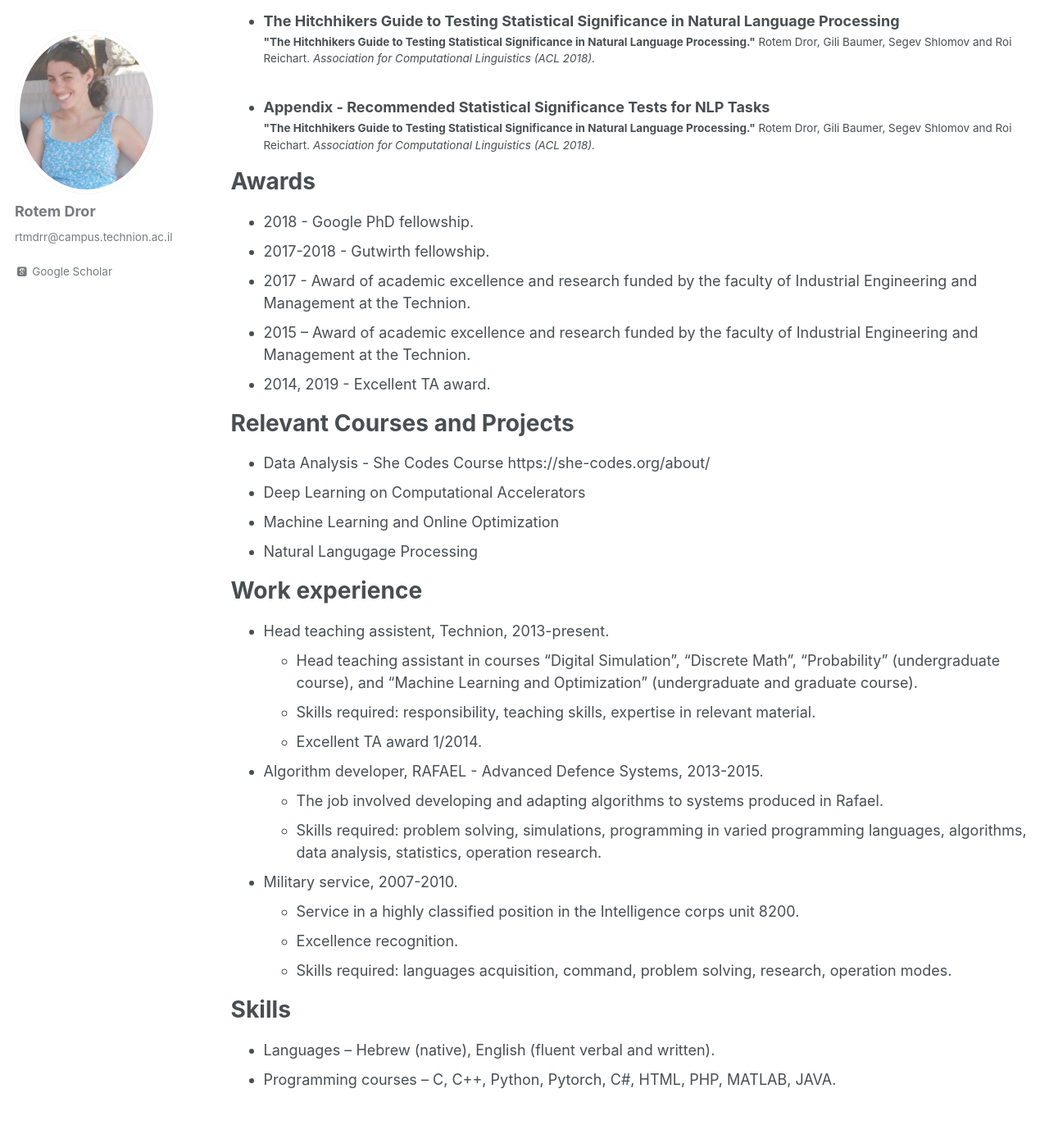
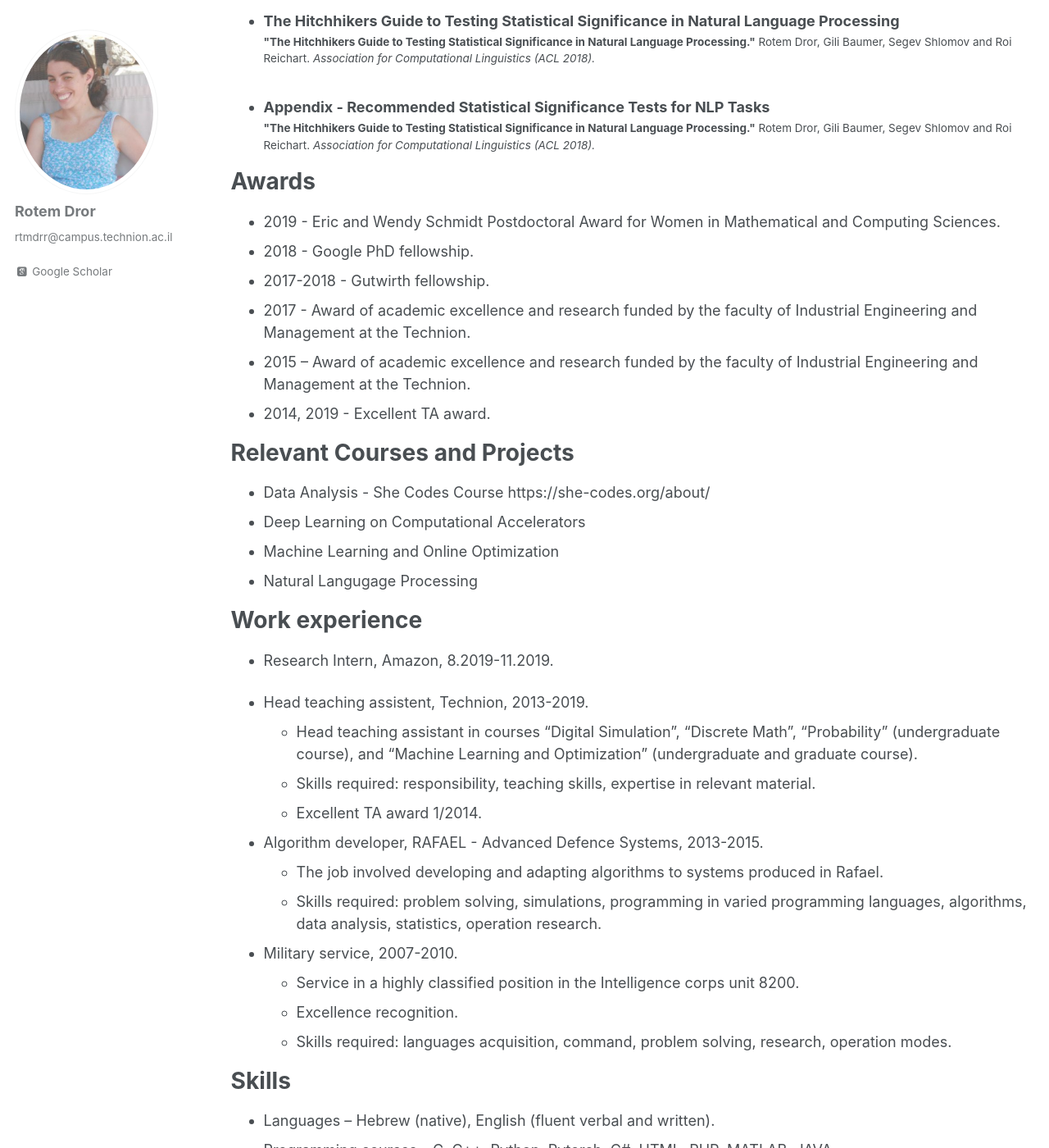
Before and after one commit to rtmdrr/rtmdrr.github.io, a Jekyll site: the page built from _pages/cv.md, in a window 1280 px wide and 1400 px high, scrolled down 905 px. Shown: the whole window at 82% size. Built offline with Jekyll 4.4.1, drawn with Linux system fonts in a browser that asks for light colours; some web fonts are replaced.

Commit message:
Update cv.md

```diff
--- a/_pages/cv.md
+++ b/_pages/cv.md
@@ -26,6 +26,7 @@ Publications
 
 Awards
 ======
+* 2019 - Eric and Wendy Schmidt Postdoctoral Award for Women in Mathematical and Computing Sciences.
 * 2018 - Google PhD fellowship.
 * 2017-2018 - Gutwirth fellowship.
 * 2017 - Award of academic excellence and research funded by the faculty of Industrial Engineering and Management at the Technion.
@@ -41,7 +42,9 @@ Relevant Courses and Projects
 
 Work experience
 ======
-* Head teaching assistent, Technion, 2013-present.
+* Research Intern, Amazon, 8.2019-11.2019.
+
+* Head teaching assistent, Technion, 2013-2019.
   * Head teaching assistant in courses "Digital Simulation", "Discrete Math", "Probability" (undergraduate course), and "Machine Learning and Optimization" (undergraduate and graduate course).
   * Skills required: responsibility, teaching skills, expertise in relevant material.
   * Excellent TA award 1/2014.
```
